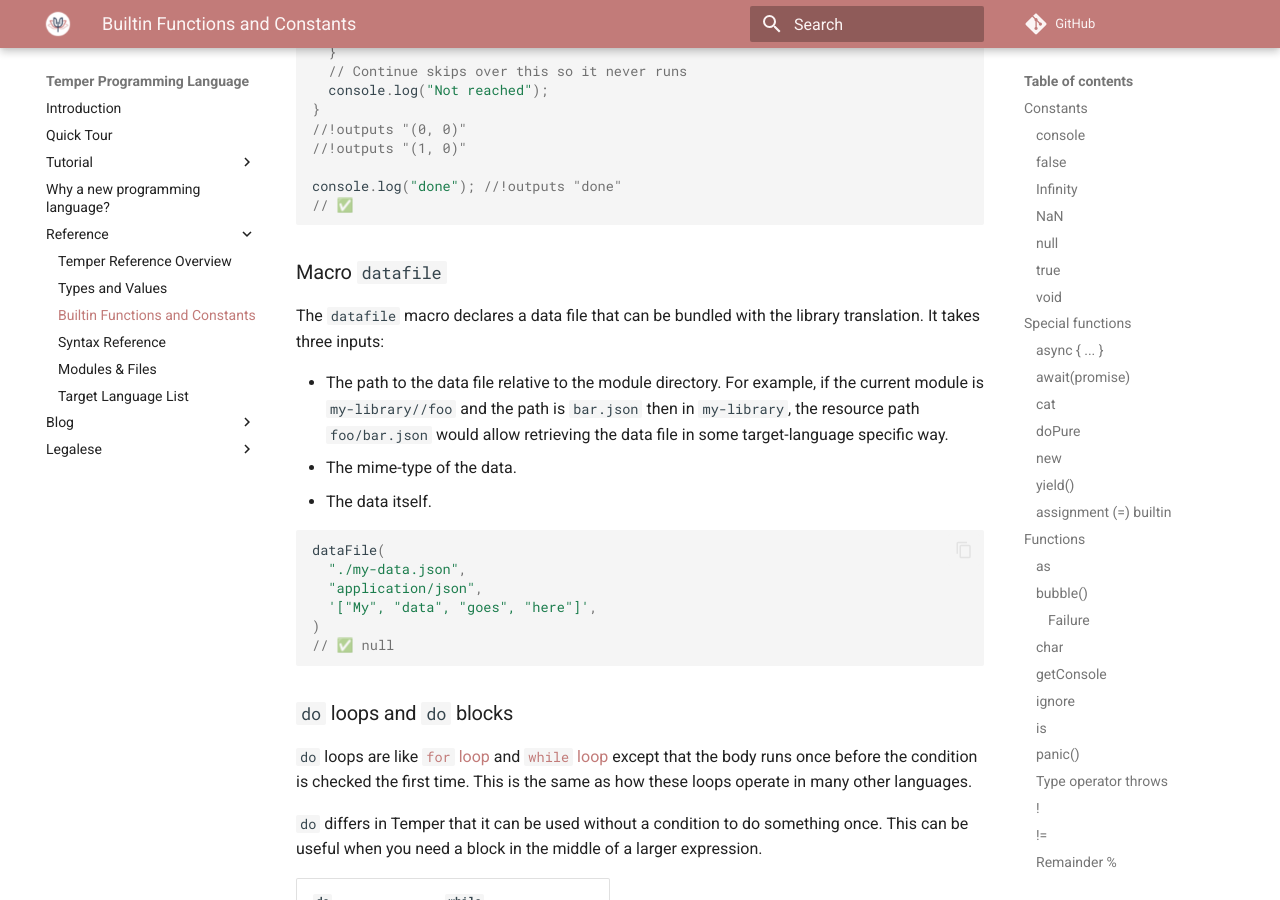
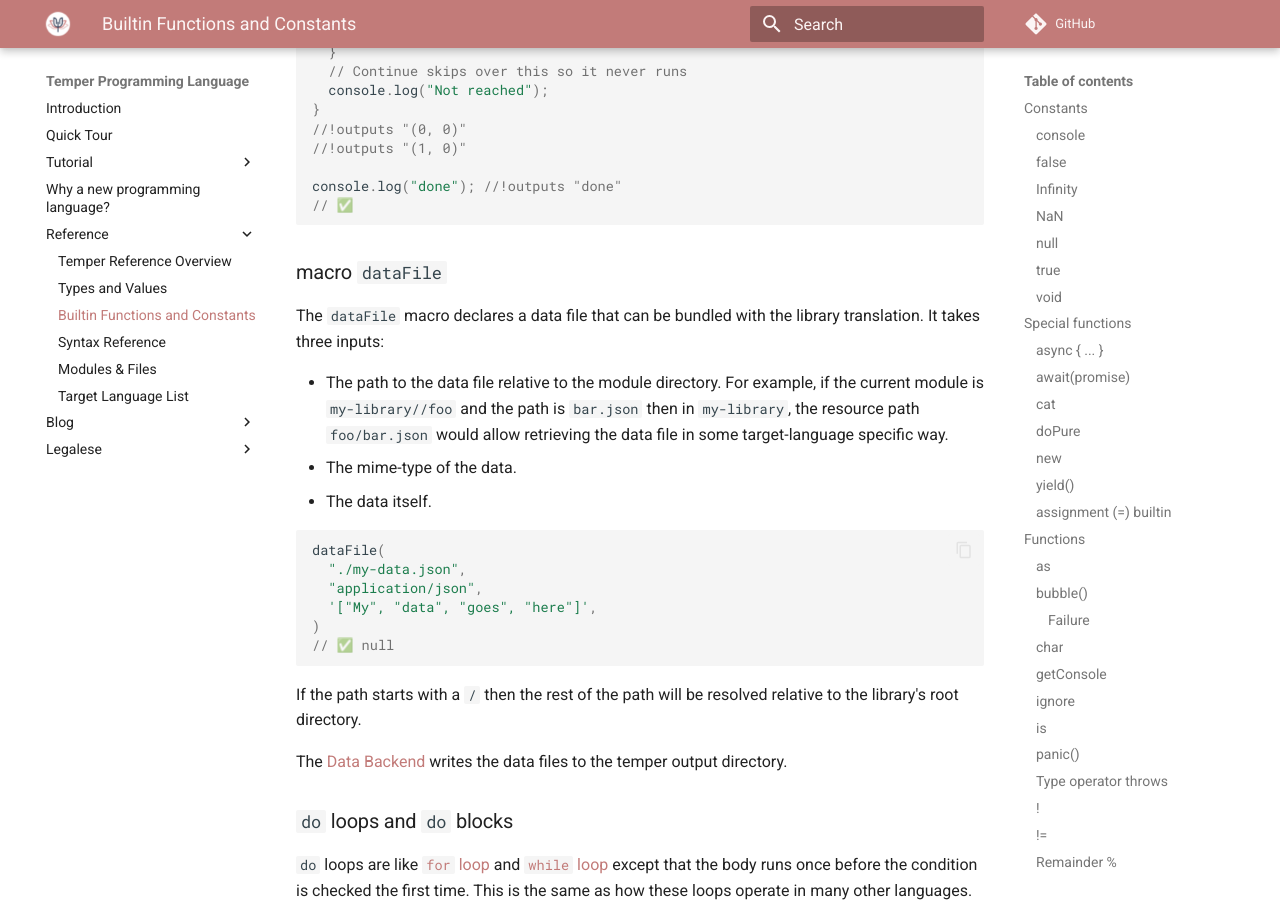
Before and after one commit to temperlang/temper, an MkDocs documentation site: the page built from docs/for-users/temper-docs/docs/reference/builtins.md, in a window 1280 px wide and 900 px high, scrolled down 23064 px. Built offline with MkDocs 1.6.1 and Material for MkDocs 9.7.7, drawn with Linux system fonts in a browser that asks for light colours; nearby versions of some CDN libraries; library files that are not in the unit come from our copies; comment, search, counter and statistics services are not loaded.

Commit message:
fixed capitalization for dataFile in docs and related to data backend
Signed-off-by: Mike Samuel <mikesamuel@gmail.com>

````diff
--- a/docs/for-users/temper-docs/docs/reference/builtins.md
+++ b/docs/for-users/temper-docs/docs/reference/builtins.md
@@ -1767,8 +1767,8 @@
 
 <a name="builtin&#45;dataFile" class="snippet-anchor-name"></a>
 
-### Macro `datafile`
-The `datafile` macro declares a data file that can be bundled with the library translation.
+### macro `dataFile`
+The `dataFile` macro declares a data file that can be bundled with the library translation.
 It takes three inputs:
 
 - The path to the data file relative to the module directory.
@@ -1790,6 +1790,11 @@
 ```
 
 <!-- /snippet: temper-code/build-user-docs/build/snippet/builtin/dataFile/snippet.md/0 -->
+
+If the path starts with a `/` then the rest of the path will be resolved
+relative to the library's root directory.
+
+The [Data Backend](target-languages.md#backend-data) writes the data files to the temper output directory.
 
 <!-- /snippet: builtin/dataFile -->
 
````
Also changed, not shown: docs/for-users/temper-docs/docs/reference/target-languages.md (+1 -1 lines), docs/for-users/.snippet-hashes.json, 2 other files.
